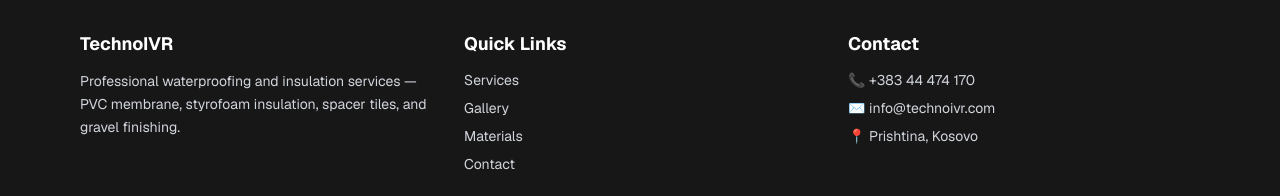
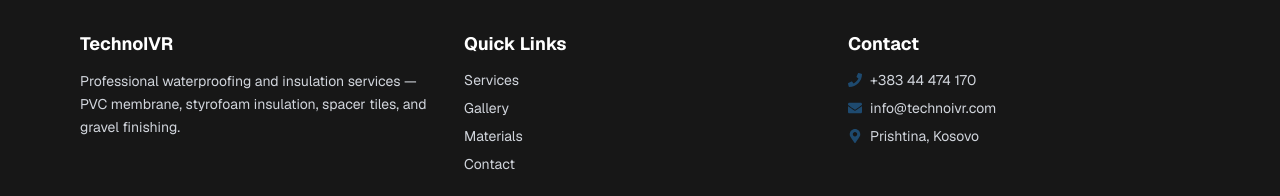
Before and after one commit to amarbegolli/technoivr-app, a Next.js app: page /gallery in a window 1280 px wide. Shown: the part 525-721 px from the top of the page. Built offline with nearby package versions, Linux system fonts and the light colour scheme; no server answers; the database is empty.

Commit message:
feat: add lightbox to gallery and real icons to footer
- Extract GalleryGrid as Client Component with lightbox functionality
- Add category badges and hover zoom effect to gallery photos
- Replace emoji icons with react-icons in footer contact section

```diff
--- a/src/app/gallery/page.tsx
+++ b/src/app/gallery/page.tsx
@@ -1,4 +1,5 @@
 import { prisma } from "@/lib/prisma";
+import GalleryGrid from "@/components/sections/GalleryGrid";
 
 export default async function GalleryPage() {
   const photos = await prisma.photo.findMany({
@@ -16,26 +17,7 @@
         </p>
       </div>
 
-      <div className="grid grid-cols-1 sm:grid-cols-2 lg:grid-cols-3 gap-6">
-        {photos.map((photo) => (
-          <div
-            key={photo.id}
-            className="rounded-xl overflow-hidden border border-gray-200 hover:shadow-md transition"
-          >
-            <img
-              src={photo.url}
-              alt={photo.caption ?? "Project photo"}
-              className="w-full h-64 object-cover"
-            />
-            {photo.caption && (
-              <div className="p-4">
-                <p className="text-gray-700 text-sm">{photo.caption}</p>
-              </div>
-            )}
-          </div>
-        ))}
-      </div>
-
+      <GalleryGrid photos={photos} />
       {photos.length === 0 && (
         <p className="text-center text-gray-500">No photos yet.</p>
       )}
--- a/src/components/layout/Footer.tsx
+++ b/src/components/layout/Footer.tsx
@@ -1,4 +1,5 @@
 import Link from "next/link";
+import { FaPhone, FaEnvelope, FaMapMarkerAlt } from "react-icons/fa";
 
 export default function Footer() {
   return (
@@ -25,9 +26,18 @@
         <div>
           <h3 className="text-white font-bold text-lg mb-3">Contact</h3>
           <ul className="space-y-2 text-sm">
-            <li>📞 +383 44 474 170</li>
-            <li>✉️ info@technoivr.com</li>
-            <li>📍 Prishtina, Kosovo</li>
+            <li className="flex items-center gap-2">
+              <FaPhone className="text-primary-light" size={14} />
+              +383 44 474 170
+            </li>
+            <li className="flex items-center gap-2">
+              <FaEnvelope className="text-primary-light" size={14} />
+              info@technoivr.com
+            </li>
+            <li className="flex items-center gap-2">
+              <FaMapMarkerAlt className="text-primary-light" size={14} />
+              Prishtina, Kosovo
+            </li>
           </ul>
         </div>
       </div>
--- /dev/null
+++ b/src/components/sections/GalleryGrid.tsx
@@ -0,0 +1,69 @@
+"use client";
+
+import { useState } from "react";
+
+type Photo = {
+  id: string;
+  url: string;
+  category: string;
+  caption: string | null;
+};
+
+export default function GalleryGrid({ photos }: { photos: Photo[] }) {
+  const [selected, setSelected] = useState<Photo | null>(null);
+
+  return (
+    <>
+      <div className="grid grid-cols-1 sm:grid-cols-2 lg:grid-cols-3 gap-6">
+        {photos.map((photo) => (
+          <div
+            key={photo.id}
+            onClick={() => setSelected(photo)}
+            className="rounded-xl overflow-hidden border border-gray-200 hover:shadow-lg hover:border-primary/30 transition-all group cursor-pointer"
+          >
+            <div className="relative overflow-hidden">
+              <img
+                src={photo.url}
+                alt={photo.caption ?? "Project photo"}
+                className="w-full h-64 object-cover group-hover:scale-105 transition-transform duration-300"
+              />
+              <span className="absolute top-3 left-3 bg-accent text-white text-xs font-medium px-3 py-1 rounded-full">
+                {photo.category.replace("_", " ")}
+              </span>
+            </div>
+            {photo.caption && (
+              <div className="p-4">
+                <p className="text-gray-700 text-sm">{photo.caption}</p>
+              </div>
+            )}
+          </div>
+        ))}
+      </div>
+
+      {selected && (
+        <div
+          onClick={() => setSelected(null)}
+          className="fixed inset-0 bg-black/80 z-50 flex items-center justify-center p-4 cursor-pointer"
+        >
+          <button
+            onClick={() => setSelected(null)}
+            className="absolute top-6 right-6 text-white text-3xl font-light hover:opacity-70"
+          >
+            ✕
+          </button>
+          <img
+            src={selected.url}
+            alt={selected.caption ?? "Project photo"}
+            className="max-w-full max-h-[85vh] object-contain rounded-lg"
+            onClick={(e) => e.stopPropagation()}
+          />
+          {selected.caption && (
+            <p className="absolute bottom-6 text-white text-sm bg-black/50 px-4 py-2 rounded-lg">
+              {selected.caption}
+            </p>
+          )}
+        </div>
+      )}
+    </>
+  );
+}
```
